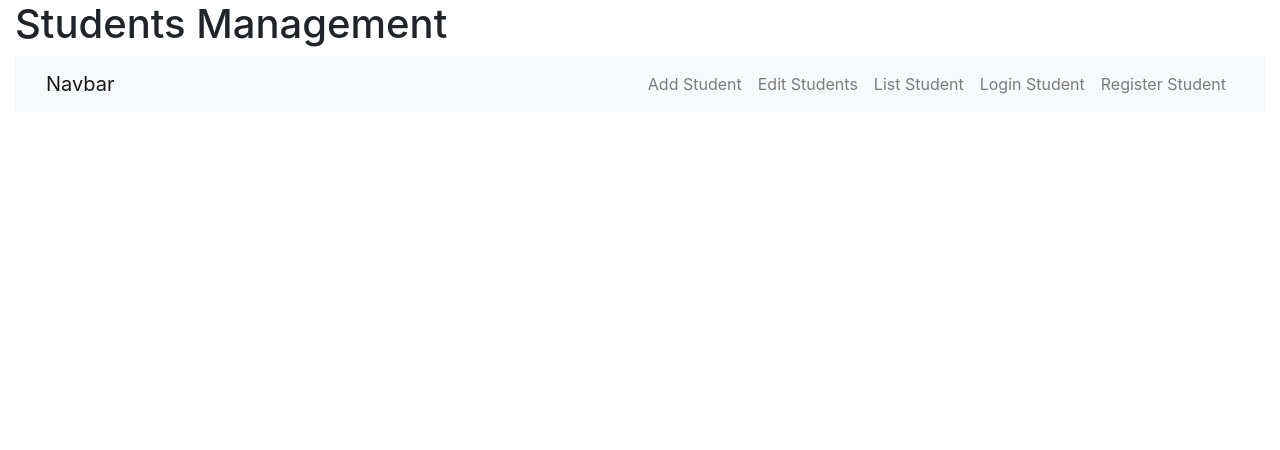
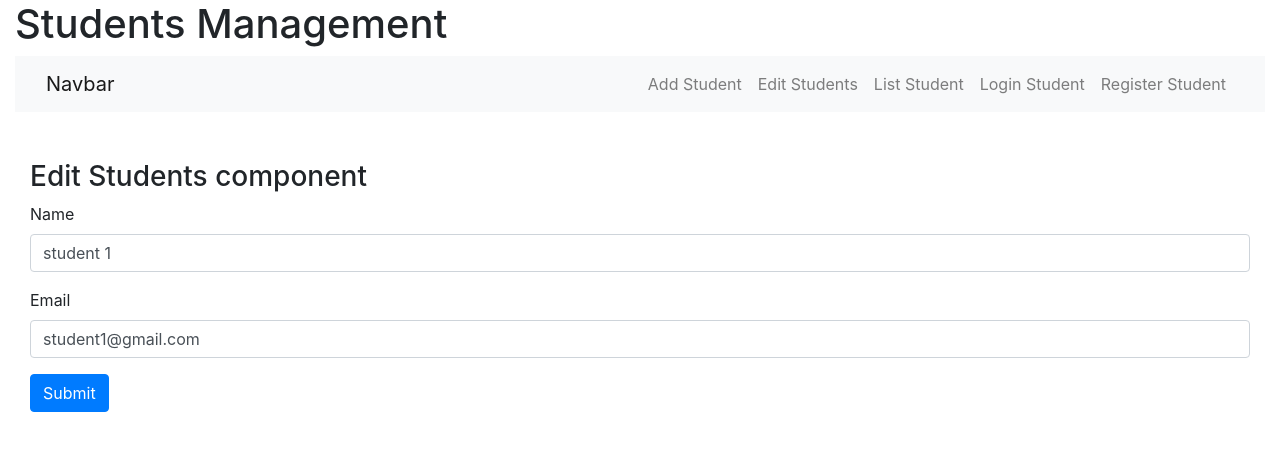
Before and after one commit to julie-j-code/ngStudentManagement, an Angular app: page /edit/1 in a window 1280 px wide. Before the commit this address led to /. Shown: the top 450 px of the page. Built offline with nearby package versions, Linux system fonts and the light colour scheme; data requests are answered from the project's data file.

Commit message:
New Reactive Form and Update data using API

```diff
--- a/database/db.json
+++ b/database/db.json
@@ -1,9 +1,9 @@
 {
   "students": [
     {
-      "id": 1,
       "name": "student 1",
-      "email": "student1@gmail.com"
+      "email": "student1@gmail.com",
+      "id": 1
     },
     {
       "id": 3,
--- a/src/app/app-routing.module.ts
+++ b/src/app/app-routing.module.ts
@@ -8,7 +8,7 @@ import { RegisterStudentsComponent } from "./components/register-students/regist
 
 const routes: Routes = [
   {path:'add', component:AddStudentsComponent},
-  {path:'edit', component:EditStudentsComponent},
+  {path:'edit/:id', component:EditStudentsComponent},
   {path:'list', component:ListStudentsComponent},
   {path:'login', component:LoginStudentsComponent},
   {path:'register', component:RegisterStudentsComponent}
--- a/src/app/components/edit-students/edit-students.component.html
+++ b/src/app/components/edit-students/edit-students.component.html
@@ -1 +1,19 @@
-<h3>Edit-students component</h3>
+<h3>Edit Students component</h3>
+<div *ngIf="message" class="alert alert-success alert-dismissible d-flex justify-content-between align-items-center">
+
+    <strong>Success! Student has been updated</strong>
+
+  <button type="button" class="btn btn-close bg-transparent" data-bs-dismiss="alert" (click)="removeMessage()">x</button>
+</div>
+<form [formGroup]="editStudent" (ngSubmit)="updateStudent()">
+    <div class="mb-3">
+      <label for="name" class="form-label" >Name</label>
+      <input type="text" class="form-control" id="name" formControlName="name">
+    </div>
+    <div class="mb-3">
+      <label for="email" class="form-label">Email</label>
+      <input type="email" class="form-control" id="email" formControlName="email">
+    </div>
+
+    <button type="submit" class="btn btn-primary">Submit</button>
+  </form>
--- a/src/app/components/edit-students/edit-students.component.ts
+++ b/src/app/components/edit-students/edit-students.component.ts
@@ -1,4 +1,7 @@
 import { Component, OnInit } from '@angular/core';
+import { FormGroup, FormControl } from "@angular/forms";
+import { StudentsService } from "../../students.service";
+import { ActivatedRoute } from "@angular/router";
 
 @Component({
   selector: 'app-edit-students',
@@ -7,9 +10,43 @@ import { Component, OnInit } from '@angular/core';
 })
 export class EditStudentsComponent implements OnInit {
 
-  constructor() { }
+  message: boolean = false;
+
+  constructor(private student: StudentsService, private router: ActivatedRoute) {
+  }
+
+  editStudent = new FormGroup(
+    {
+      name: new FormControl(''),
+      email: new FormControl('')
+    }
+  )
+
+
+  removeMessage() {
+    this.message = false;
+  }
 
   ngOnInit(): void {
+    console.log(this.router.snapshot.params.id);
+    this.student.getStudentById(this.router.snapshot.params.id).subscribe((result: any) => {
+      // console.log(result);
+      this.editStudent = new FormGroup(
+        {
+          name: new FormControl(result['name']),
+          email: new FormControl(result['email'])
+        }
+      )
+
+    })
+  }
+
+  updateStudent(){
+    // console.log(this.editStudent.value);
+    this.student.updateStudentData(this.router.snapshot.params.id,this.editStudent.value).subscribe((result)=>{
+      // console.log(result);
+      this.message = true;
+    })
   }
 
 }
--- a/src/app/components/list-students/list-students.component.html
+++ b/src/app/components/list-students/list-students.component.html
@@ -14,7 +14,9 @@
         <th scope="row">{{student.id}}</th>
         <td>{{student.name}}</td>
         <td>{{student.email}}</td>
-        <td><button (click)="deleteStudent(student.id)">Delete</button></td>
+        <td><button class="btn btn-danger" (click)="deleteStudent(student.id)"><i class="fa fa-trash"></i> Delete</button>
+          <!-- <button (click)="editStudent(student.id)">Edit</button></td> -->
+          <button class="btn btn-primary ml-4"><i class="fa fa-edit"></i><a routerLink='/edit/{{student.id}}' class="text-white">editer</a></button>
       </tr>
 
     </tbody>
--- a/src/app/components/list-students/list-students.component.ts
+++ b/src/app/components/list-students/list-students.component.ts
@@ -28,4 +28,10 @@ export class ListStudentsComponent implements OnInit {
     })
   }
 
+  // editStudent(student_id:number){
+  //   console.log(student_id);
+
+  // }
+
+
 }
--- a/src/app/students.service.ts
+++ b/src/app/students.service.ts
@@ -6,22 +6,33 @@ import { HttpClient } from "@angular/common/http";
   providedIn: 'root'
 })
 export class StudentsService {
-  url='http://localhost:3000/students';
+  url = 'http://localhost:3000/students';
 
-  constructor( private http:HttpClient) { }
+  constructor(private http: HttpClient) { }
 
-  getAllStudents(){
+  getAllStudents() {
     return this.http.get(this.url)
   }
 
-  saveStudentData(data:any){
+  saveStudentData(data: any) {
     console.log(data);
-    return this.http.post(this.url,data);
+    return this.http.post(this.url, data);
 
   }
 
-  deleteStudentData(id:any){
+  deleteStudentData(id: any) {
     return this.http.delete(`${this.url}/${id}`);
 
   }
+
+
+  getStudentById(id: number) {
+    return this.http.get(`${this.url}/${id}`)
+  }
+
+  updateStudentData(id: number, data: any) {
+    return this.http.put(`${this.url}/${id}`, data)
+
+  }
+
 }
--- a/src/index.html
+++ b/src/index.html
@@ -5,6 +5,7 @@
   <title>AngularStudents</title>
   <base href="/">
   <meta name="viewport" content="width=device-width, initial-scale=1">
+  <link rel="stylesheet" href="https://cdnjs.cloudflare.com/ajax/libs/font-awesome/4.7.0/css/font-awesome.min.css">
   <link rel="icon" type="image/x-icon" href="favicon.ico">
 </head>
 <body>
```
